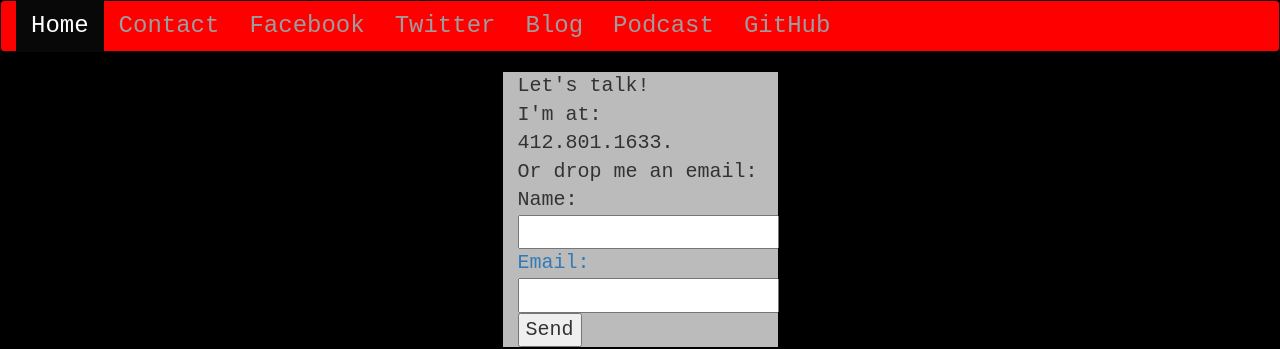
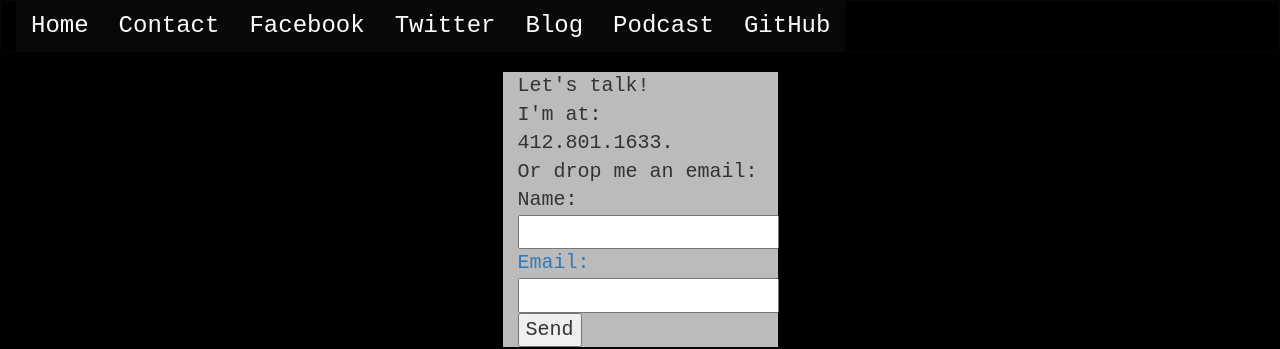
Before and after one commit to oldmanneill/contact, a plain HTML site: page index.html in a window 1280 px wide. Shown: the top 349 px of the page. Drawn offline with nearby package versions, Linux system fonts and the light colour scheme.

Commit message:
changed banner to black

```diff
--- a/css/style.css
+++ b/css/style.css
@@ -53,8 +53,9 @@ img {
 .navbar, .navbar-brand {
   font-family: Ariel, Monospace;
   font-size: 24px;
-  background: red
+    background: #000;
 }
+
 
 .background {
     background: #bbb;
--- a/index.html
+++ b/index.html
@@ -13,15 +13,14 @@
   <body>
       <nav class="navbar navbar-inverse">
         <div class="container-fluid">
-
             <ul class="nav navbar-nav">
                 <li class="active"><a href="https://cdn.rawgit.com/oldmanneill/portfolio/master/index.html">Home</a></li>
-                <li><a href="https://rawgit.com/oldmanneill/contact/master/index.html">Contact</a></li>
-                <li><a href="http://facebook.com/oldmanneill">Facebook</a></li>
-                <li><a href="http://twitter.com/oldmanneill">Twitter</a></li>
-                <li><a href="http://oldmanneill.com">Blog</a></li>
-                <li><a href="http://500stories.com">Podcast</a></li>
-                <li><a href="https://github.com/oldmanneill">GitHub</a></li>
+                <li class="active"><a href="https://cdn.rawgit.com/oldmanneill/contact/master/index.html">Contact</a></li>
+                <li class="active"><a href="https://facebook.com/oldmanneill">Facebook</a></li>
+                <li class="active"><a href="https://twitter.com/oldmanneill">Twitter</a></li>
+                <li class="active"><a href="http://oldmanneill.com">Blog</a></li>
+                <li class="active"><a href="http://500stories.com">Podcast</a></li>
+                <li class="active"><a href="https://github.com/oldmanneill">GitHub</a></li>
 
             </ul>
         </div>
```
